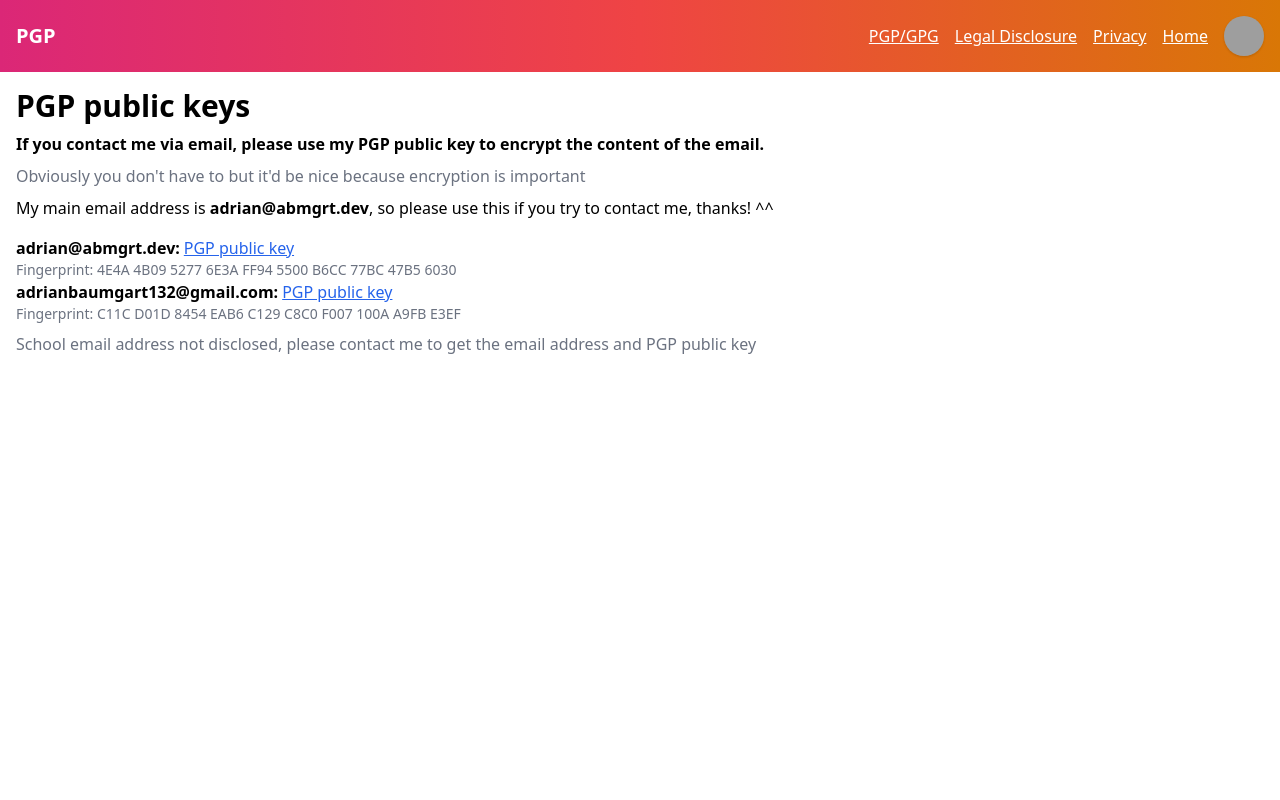
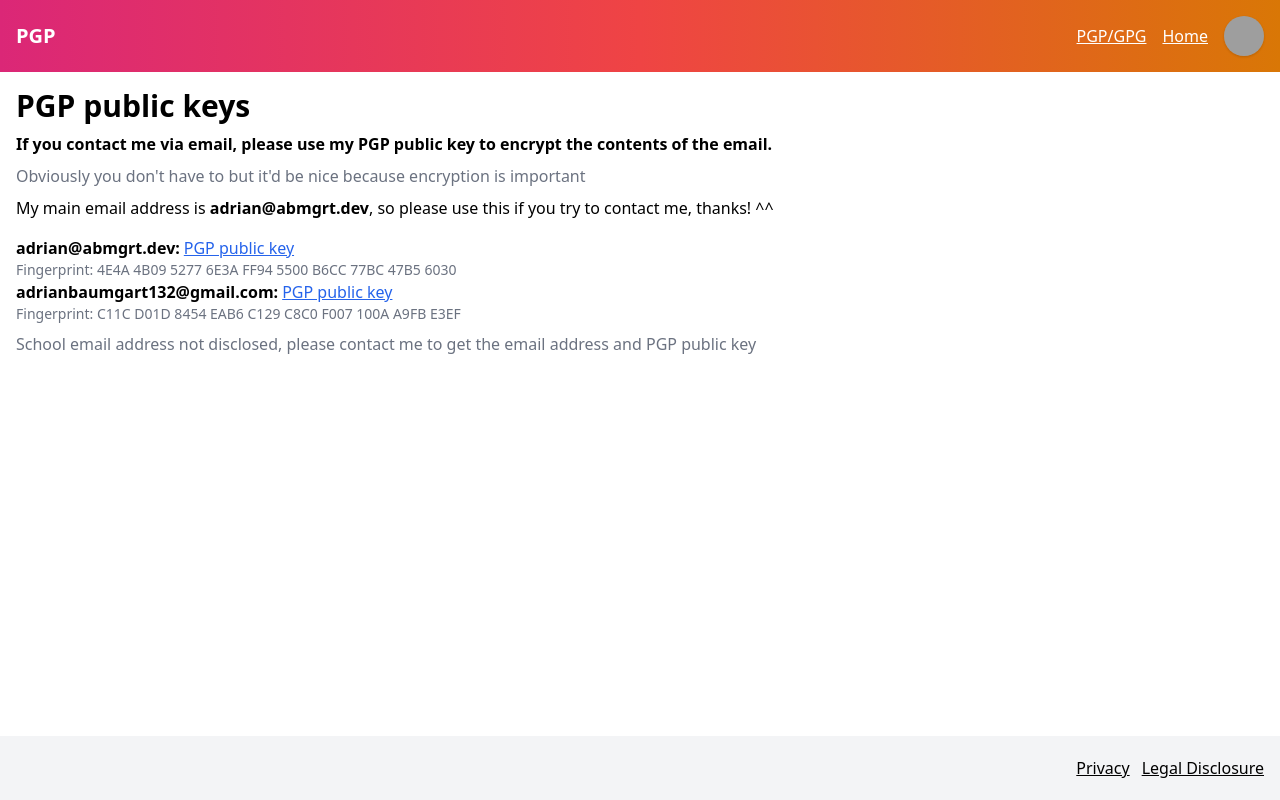
Before and after one commit to rainloreley/abmgrt.dev-old2, a Next.js app: page /pgp in a window 1280 px wide. Built offline with nearby package versions, Linux system fonts and the light colour scheme; grey boxes are pictures that could not be loaded.

Commit message:
added footer

```diff
--- /dev/null
+++ b/components/Footer.js
@@ -0,0 +1,17 @@
+export default function Footer() {
+	return (
+		<div className="bottom-0 m-0 absolute w-full h-16 bg-gray-100 justify-between flex items-center pl-4">
+			<div>
+				<p></p>
+			</div>
+			<div>
+				<a className="underline mr-3" href="/privacy">
+					Privacy
+				</a>
+				<a className="underline mr-4" href="/legal">
+					Legal Disclosure
+				</a>
+			</div>
+		</div>
+	);
+}
--- a/components/Navbar.js
+++ b/components/Navbar.js
@@ -7,8 +7,7 @@ export default function Navbar({ title }) {
 			<p className="font-bold text-white ml-4 text-xl">{title}</p>
 			<div className="items-center md:flex hidden">
 				<NavbarLink title="PGP/GPG" href="/pgp" />
-				<NavbarLink title="Legal Disclosure" href="/legal" />
-				<NavbarLink title="Privacy" href="/privacy" />
+
 				<NavbarLink title="Home" href="/" />
 				<img
 					src={
@@ -43,7 +42,7 @@ export default function Navbar({ title }) {
 							src={
 								'https://www.gravatar.com/avatar/1615be3776f4bdfa985afdea244eb1b3'
 							}
-							className="w-10 h-10 rounded-full ml-4 mr-4 border shadow"
+							className="w-10 h-10 rounded-full ml-4 mr-4 shadow"
 						/>
 					</div>
 				</button>
--- a/components/Page.js
+++ b/components/Page.js
@@ -1,7 +1,12 @@
-export default function Page({ children }) {
+import Navbar from './Navbar';
+import Footer from './Footer';
+
+export default function Page({ title, children }) {
 	return (
-		<div className="dark:bg-dark-primary w-full h-full min-h-screen mx-auto dark:text-white">
-			{children}
+		<div className="dark:bg-dark-primary w-full h-full min-h-screen mx-auto dark:text-white relative">
+			<Navbar title={title} />
+			<div className="pb-16">{children}</div>
+			<Footer />
 		</div>
 	);
 }
--- a/pages/index.js
+++ b/pages/index.js
@@ -4,8 +4,7 @@ import Page from '../components/Page';
 
 export default function Home() {
 	return (
-		<Page>
-			<Navbar title="Home" />
+		<Page title="Home">
 			<div className="w-full flex flex-col items-center text-center justify-center mt-20 px-4">
 				<p className="font-bold text-3xl">Hello there!</p>
 				<p className="mt-2">
--- a/pages/legal.js
+++ b/pages/legal.js
@@ -3,8 +3,7 @@ import Page from '../components/Page';
 
 export default function Legal() {
 	return (
-		<Page>
-			<Navbar title="Legal Disclosure" />
+		<Page title="Legal Disclosure">
 			<div className="m-4">
 				<h1 className="font-bold text-3xl">Legal Disclosure</h1>
 				<p className="text-gray-500 mt-2">
--- a/pages/pgp.js
+++ b/pages/pgp.js
@@ -3,13 +3,12 @@ import Page from '../components/Page';
 
 export default function PGP() {
 	return (
-		<Page>
-			<Navbar title="PGP" />
+		<Page title="PGP">
 			<div className="m-4">
 				<p className="font-bold text-3xl">PGP public keys</p>
 				<p className="font-semibold mt-2">
 					If you contact me via email, please use my PGP public key to encrypt
-					the content of the email.
+					the contents of the email.
 				</p>
 				<p className="my-2 text-gray-500">
 					Obviously you don't have to but it'd be nice because encryption is
--- a/pages/privacy.js
+++ b/pages/privacy.js
@@ -3,8 +3,7 @@ import Page from '../components/Page';
 
 export default function Privacy() {
 	return (
-		<Page>
-			<Navbar title="Privacy Policy" />
+		<Page title="Privacy Policy">
 			<div className="m-4">
 				<h1 className="font-bold text-3xl">Never gonna give up your Privacy</h1>
 
```
